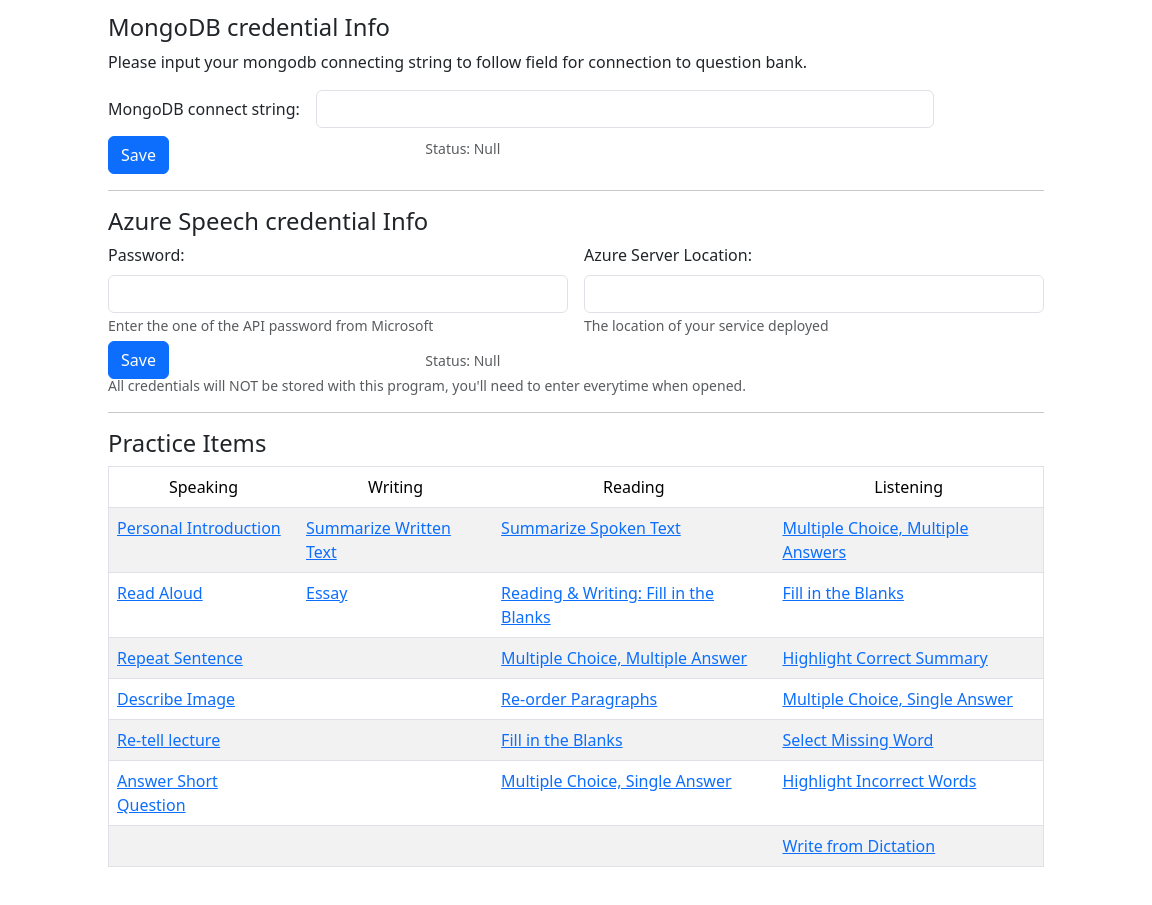
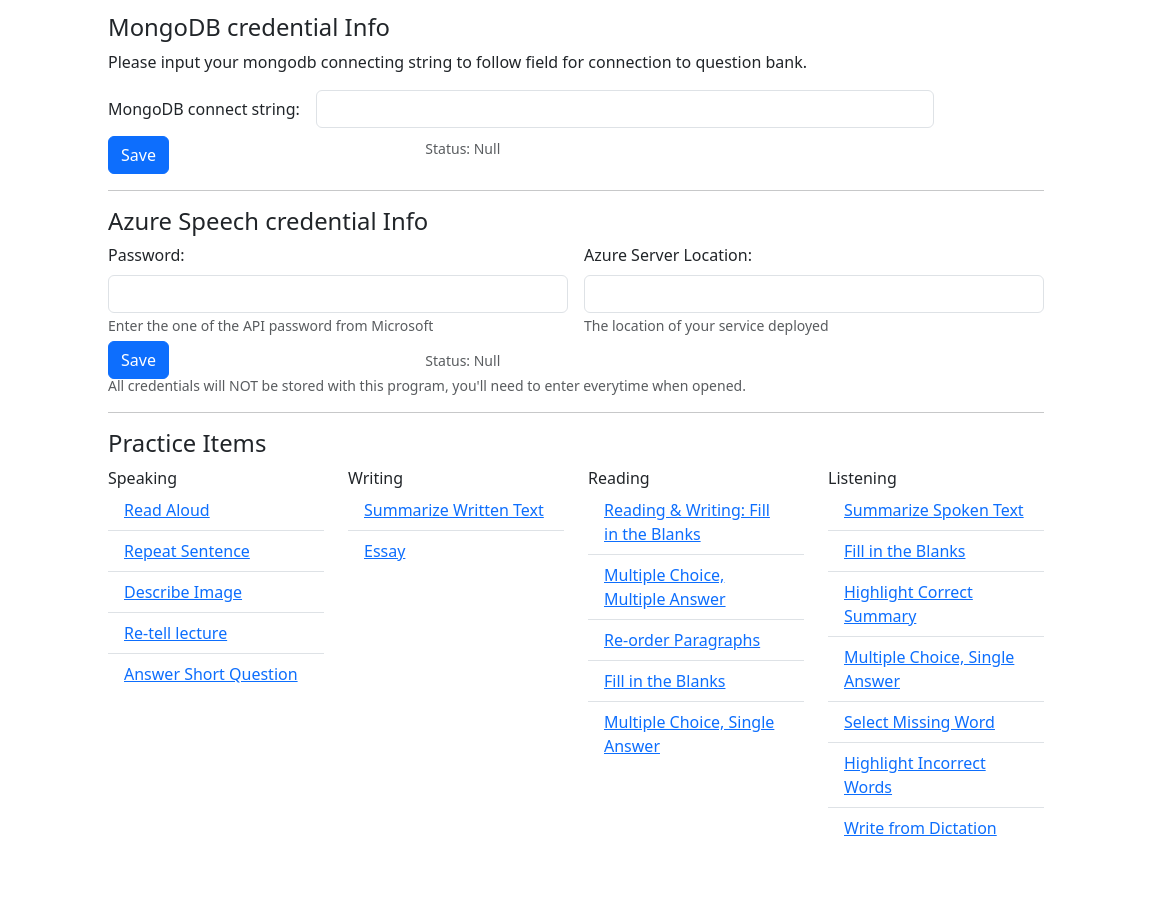
Before and after one commit to DynastyKids/NodeJS-PtEPracticer, an Electron app: page src/index.html in a window 1152 px wide. Shown: the part 211-1116 px from the top of the page. After the commit the page ends 1091 px from the top, so only its background shows below. Drawn offline with nearby package versions, Linux system fonts and the light colour scheme.

Commit message:
Home page donation link to open from sys browser. Change practice items from Table to Grid layout

```diff
--- a/src/index.html
+++ b/src/index.html
@@ -11,14 +11,17 @@
 	<h1>Hello There!</h1>
 	<p>Please fill your own database link for your own question bank.</p>
 	<p>If you didn't have a database, you can try this database as data in 2023Q1.</p>
-	<p>It's open-source and free to use project, Consider supports me with <a href="https://www.buymeacoffee.com/DynastyKids"><img src="https://img.buymeacoffee.com/button-api/?text=Buy me a coffee&emoji=&slug=DynastyKids&button_colour=FFDD00&font_colour=000000&font_family=Comic&outline_colour=000000&coffee_colour=ffffff" /></a></p>
+	<p>It's open-source and free to use project, Consider supports me with
+		<a href="#" id="buymeacoffee"><img
+				src="https://img.buymeacoffee.com/button-api/?text=Buy me a coffee&emoji=&slug=DynastyKids&button_colour=FFDD00&font_colour=000000&font_family=Comic&outline_colour=000000&coffee_colour=ffffff" /></a>
+	</p>
 	<hr>
 	<h4>MongoDB credential Info</h4>
 	<p>Please input your mongodb connecting string to follow field for connection to question bank.</p>
 	<form id="mongoForm" class="mb-3">
 		<div class="row g-3 align-items-center">
-			<div class="col-sm-auto"><label for="mongoURI"  class="form-label">MongoDB connect string:</label></div>
-			<div class="col-sm-8"><input type="text" id="mongoURI" name="mongoURI" class="form-control mb-2"/></div>
+			<div class="col-sm-auto"><label for="mongoURI" class="form-label">MongoDB connect string:</label></div>
+			<div class="col-sm-8"><input type="text" id="mongoURI" name="mongoURI" class="form-control mb-2" /></div>
 		</div>
 		<div class="row g-3 align-items-start">
 			<div class="col-sm-4"><button type="button" class="btn btn-primary" id="mongoFormBtn">Save</button></div>
@@ -31,17 +34,18 @@
 		<div class="mb-1 row g-3 align-items-center">
 			<div class="col-sm-6">
 				<label for="speechPassword" class="form-label">Password:</label>
-				<input type="password" id="speechPassword" name="speechPassword" class="form-control"/>
+				<input type="password" id="speechPassword" name="speechPassword" class="form-control" />
 				<span class="form-text">Enter the one of the API password from Microsoft</span>
 			</div>
 			<div class="col-sm-6">
 				<label for="speechPassword1" class="form-label">Azure Server Location:</label>
-				<input type="text" id="speechLocation" name="speechLocation" class="form-control"/>
+				<input type="text" id="speechLocation" name="speechLocation" class="form-control" />
 				<span class="form-text">The location of your service deployed</span>
 			</div>
 		</div>
 		<div class="mb-2 row g-3 align-items-center">
-			<div class="col-sm-4"><button type="button" class="btn btn-primary" id="azureFormSubmitBtn">Save</button></div>
+			<div class="col-sm-4"><button type="button" class="btn btn-primary" id="azureFormSubmitBtn">Save</button>
+			</div>
 			<div class="col-sm-4"><span id="azureStatusText" class="form-text">Status: Null</span></div>
 		</div>
 		<div class="mb-2 row g-3 align-items-center">
@@ -52,56 +56,47 @@
 	</form>
 	<hr>
 	<h4>Practice Items</h4>
-	<table class="table table-striped">
-		<thead style="text-align: center;">
-			<td>Speaking</td>
-			<td>Writing</td>
-			<td>Reading</td>
-			<td>Listening</td>
-		</thead>
-		<tr>
-			<td><a href="#">Personal Introduction</a></td>
-			<td><a href="./Writing/swt.html">Summarize Written Text</a></td>
-			<td><a href="./Listening/SPT/spt.html">Summarize Spoken Text</a></td>
-			<td><a href="#">Multiple Choice, Multiple Answers</a></td>
-		</tr>
-		<tr>
-			<td><a href="#">Read Aloud</a></td>
-			<td><a href="./Writing/ess.html">Essay</a></td>
-			<td><a href="#">Reading & Writing: Fill in the Blanks</a></td>
-			<td><a href="./Listening/FIB/fib.html">Fill in the Blanks</a></td>
-		</tr>
-		<tr>
-			<td><a href="#">Repeat Sentence</a></td>
-			<td></td>
-			<td><a href="#">Multiple Choice, Multiple Answer</a></td>
-			<td><a href="./Listening/HCS/hcs.html">Highlight Correct Summary</a></td>
-		</tr>
-		<tr>
-			<td><a href="#">Describe Image</a></td>
-			<td></td>
-			<td><a href="#">Re-order Paragraphs</a></td>
-			<td><a href="#">Multiple Choice, Single Answer</a></td>
-		</tr>
-		<tr>
-			<td><a href="#">Re-tell lecture</a></td>
-			<td></td>
-			<td><a href="#">Fill in the Blanks</a></td>
-			<td><a href="#">Select Missing Word</a></td>
-		</tr>
-		<tr>
-			<td><a href="#">Answer Short Question</a></td>
-			<td></td>
-			<td><a href="#">Multiple Choice, Single Answer</a></td>
-			<td><a href="#">Highlight Incorrect Words</a></td>
-		</tr>
-		<tr>
-			<td></td>
-			<td></td>
-			<td></td>
-			<td><a href="./Listening/WFD/wfd.html">Write from Dictation</a></td>
-		</tr>
-	</table>
+	<div class="row">
+		<div class="col-sm-6 col-md-3">
+			Speaking
+			<ul class="list-group list-group-flush">
+				<li class="list-group-item"><a href="#">Read Aloud</a></li>
+				<li class="list-group-item"><a href="#">Repeat Sentence</a></li>
+				<li class="list-group-item"><a href="#">Describe Image</a></li>
+				<li class="list-group-item"><a href="#">Re-tell lecture</a></li>
+				<li class="list-group-item"><a href="#">Answer Short Question</a></li>
+			</ul>
+		</div>
+		<div class="col-sm-6 col-md-3">
+			Writing
+			<ul class="list-group list-group-flush">
+				<li class="list-group-item"><a href="./Writing/swt.html">Summarize Written Text</a></li>
+				<li class="list-group-item"><a href="./Writing/ess.html">Essay</a></li>
+			</ul>
+		</div>
+		<div class="col-sm-6 col-md-3">
+			Reading
+			<ul class="list-group list-group-flush">
+				<li class="list-group-item"><a href="#">Reading & Writing: Fill in the Blanks</a></li>
+				<li class="list-group-item"><a href="#">Multiple Choice, Multiple Answer</a></li>
+				<li class="list-group-item"><a href="#">Re-order Paragraphs</a></li>
+				<li class="list-group-item"><a href="#">Fill in the Blanks</a></li>
+				<li class="list-group-item"><a href="#">Multiple Choice, Single Answer</a></li>
+			</ul>
+		</div>
+		<div class="col-sm-6 col-md-3">
+			Listening
+			<ul class="list-group list-group-flush">
+				<li class="list-group-item"><a href="#">Summarize Spoken Text</a></li>
+				<li class="list-group-item"><a href="#">Fill in the Blanks</a></li>
+				<li class="list-group-item"><a href="#">Highlight Correct Summary</a></li>
+				<li class="list-group-item"><a href="#">Multiple Choice, Single Answer</a></li>
+				<li class="list-group-item"><a href="#">Select Missing Word</a></li>
+				<li class="list-group-item"><a href="#">Highlight Incorrect Words</a></li>
+				<li class="list-group-item"><a href="./Listening/WFD/wfd.html">Write from Dictation</a></li>
+			</ul>
+		</div>
+	</div>
 	<script src="renderer.js"></script>
 	<script src="../node_modules/@popperjs/core/dist/umd/popper.min.js"></script>
 	<script src="../node_modules/bootstrap/dist/js/bootstrap.bundle.min.js"></script>
--- a/src/renderer.js
+++ b/src/renderer.js
@@ -1,5 +1,5 @@
 const MongoClient = require('mongodb').MongoClient;
-const { ipcRenderer } = require('electron');
+const { ipcRenderer, shell } = require('electron');
 const bootstrap = require('bootstrap')
 const sdk = require('microsoft-cognitiveservices-speech-sdk');
 
@@ -35,6 +35,10 @@
 	}
 })
 
+document.querySelector("#buymeacoffee").addEventListener("click", (ev)=>{
+	ev.preventDefault()
+	shell.openExternal('https://www.buymeacoffee.com/DynastyKids')
+})
 
 async function checkMongoConnection(uri) {
 	const client = new MongoClient(uri, { useNewUrlParser: true, useUnifiedTopology: true });
```
Also changed, not shown: src/Listening/WFD/wfd.js (+7 -1 lines).
